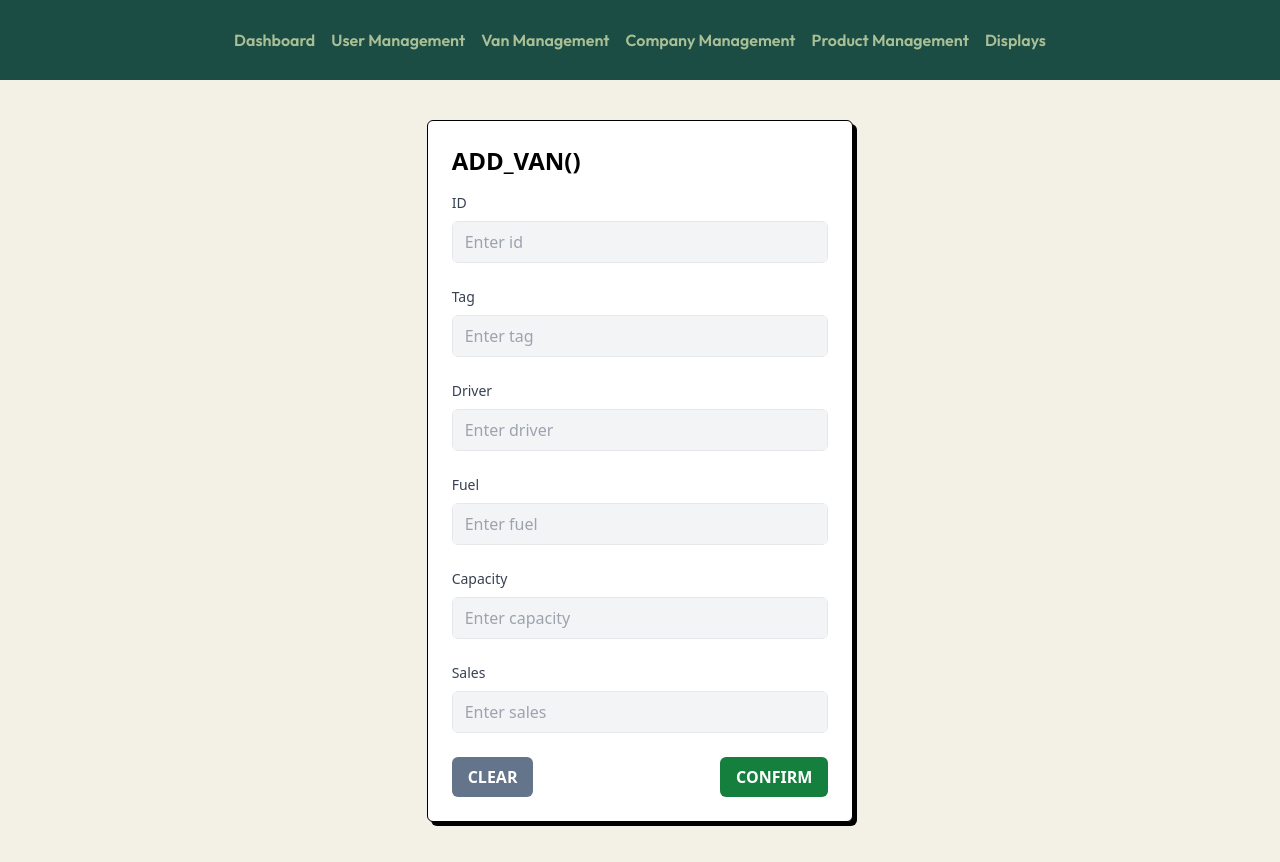
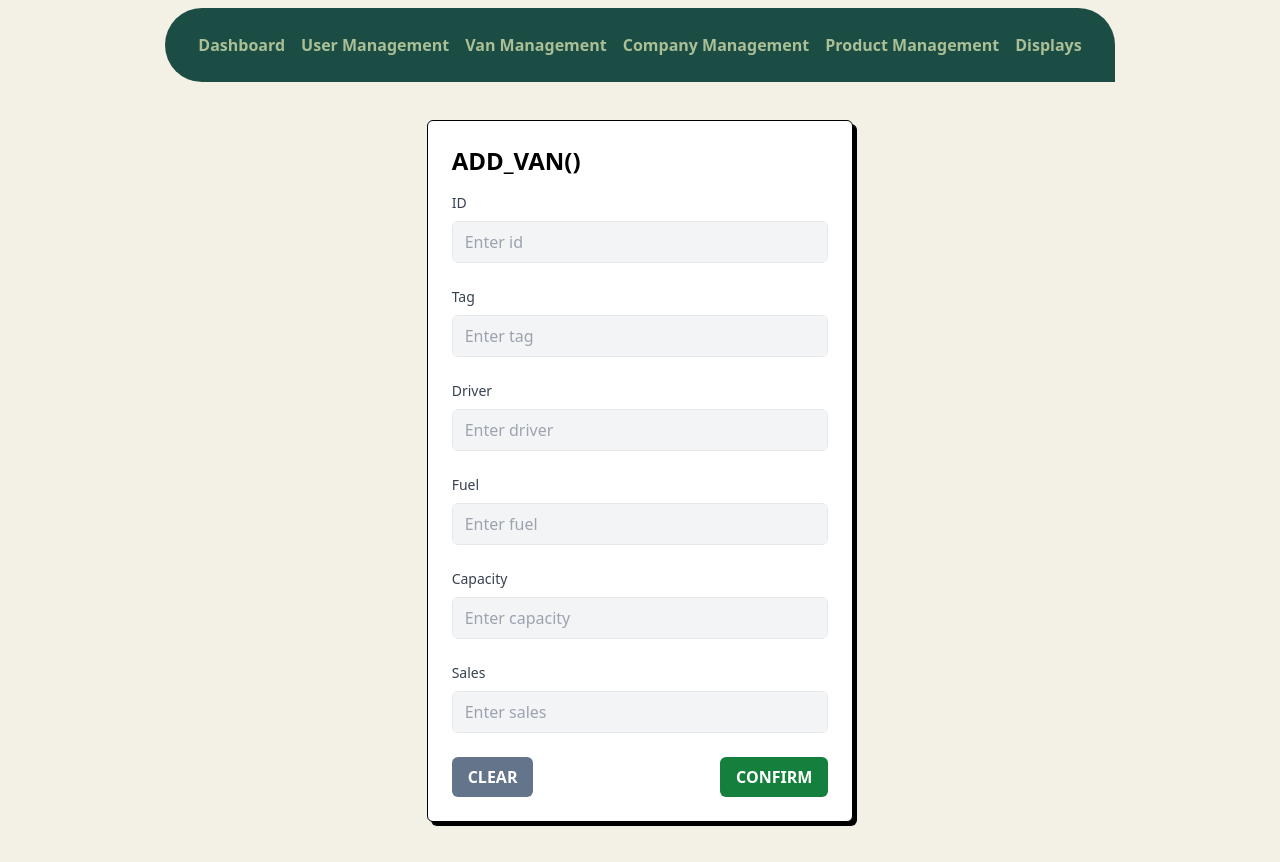
Before and after one commit to kcao0918/DatabasesGUI, a React (Vite) app in the folder Frontend/: page /addvan in a window 1280 px wide. Built offline with nearby package versions, Linux system fonts and the light colour scheme.

Commit message:
Fixed navbar styling (again)

```diff
--- a/Frontend/src/components/NavBar.jsx
+++ b/Frontend/src/components/NavBar.jsx
@@ -7,7 +7,9 @@ function Navbar({ className }) {
   const [active, setActive] = useState("Dashboard");
 
   return (
-    <div className={cn("fixed inset-x-0 mx-auto z-50", className)}>
+    <div
+      className={cn("fixed top-[1vh] inset-x-0 w-fit mx-auto z-50", className)}
+    >
       <Menu setActive={setActive}>
         <MenuItem
           setActive={setActive}
--- a/Frontend/src/components/ui/navbar-menu.jsx
+++ b/Frontend/src/components/ui/navbar-menu.jsx
@@ -20,14 +20,14 @@ export const MenuItem = ({ setActive, active, item, children, loc }) => {
     <div
       onMouseEnter={() => setActive(item)}
       onClick={() => setActive(item)} // Set the active state on click
-      className="relative flex items-center justify-center"
+      className="relative items-center justify-center"
     >
       <Link to={loc}>
         <motion.p
           transition={{ duration: 0.3 }}
           className={`cursor-pointer font-semibold hover:opacity-[0.7] ${
             isActive
-              ? "text-green-400 border-b-2 border-green-400"
+              ? "text-green-400 border-green-400"
               : "text-[#AABF96]"
           }`}
         >
@@ -74,7 +74,7 @@ export const Menu = ({ setActive, children }) => {
     <nav
       onMouseLeave={() => setActive(null)}
       // changes styling of navbar itself
-      className="relative border font-outfit font-medium border-transparent bg-[#1B4D44] shadow-input flex justify-center space-x-4 px-8 py-6 h-[calc(10vh)]"
+      className="relative rounded-full !rounded-br-none border border-transparent dark:bg-black dark:border-white/[0.2] bg-[#1B4D44] shadow-input flex justify-center space-x-4 px-8 py-6"
     >
       {children}
     </nav>
--- a/Frontend/src/lib/css.js
+++ b/Frontend/src/lib/css.js
@@ -1,2 +1,2 @@
-export const mainPagesCss = "relative h-[90vh] top-[10vh] bg-[#F3F1E5]";
+export const mainPagesCss = "relative h-[100vh] pt-[10vh] bg-[#F3F1E5]";
 export const procedurePagesCss = "flex justify-center items-center h-full min-h-screen pt-[15vh] pb-[5vh] bg-[#F3F1E5]";
```
